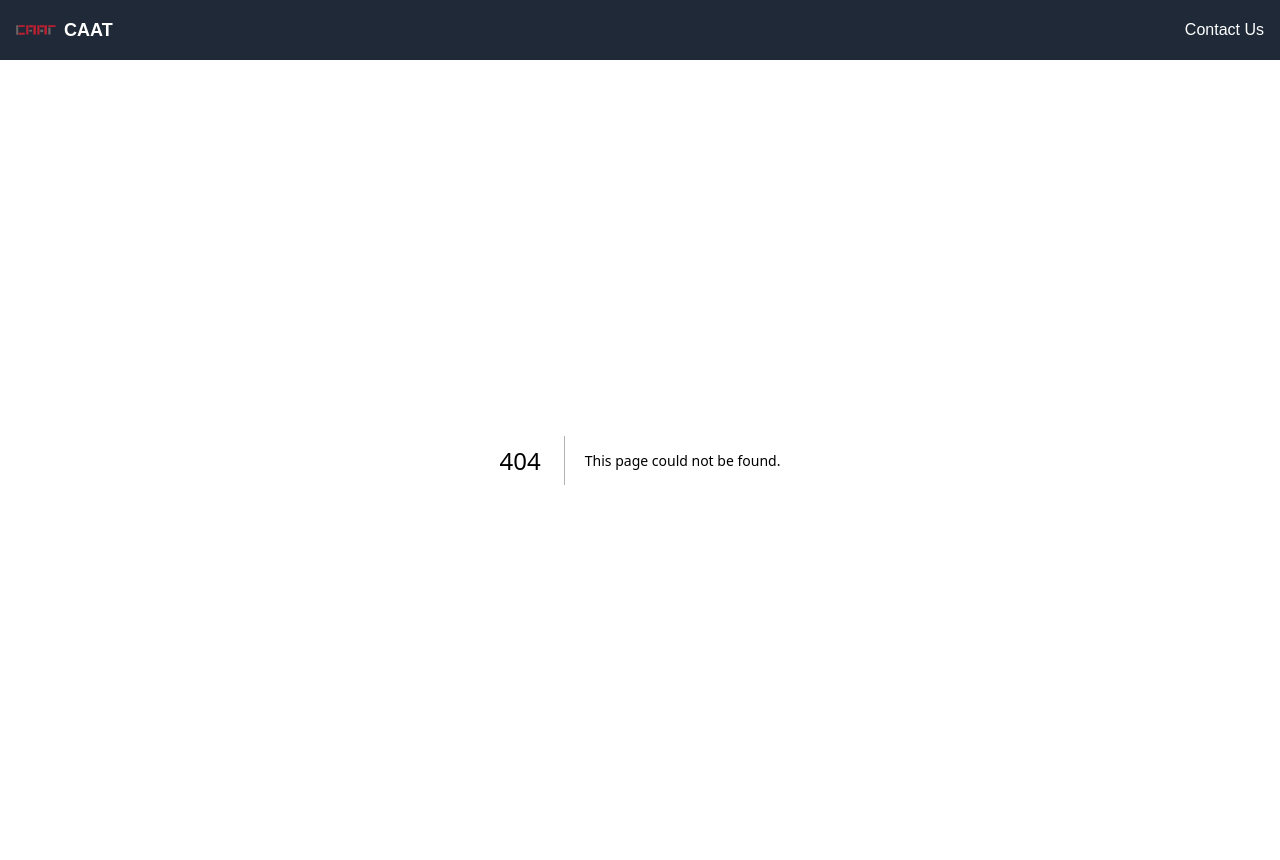
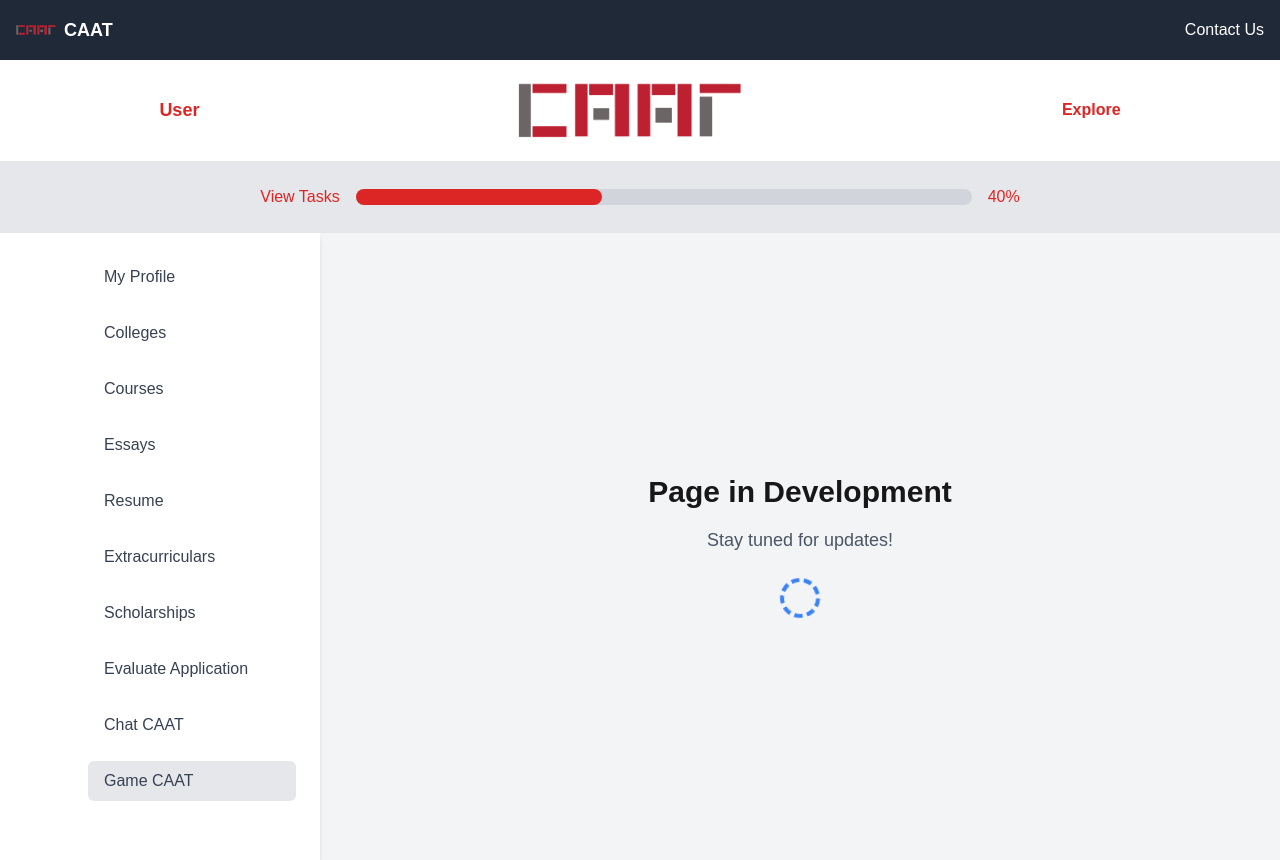
Before and after one commit to mycaatorg/ProjectApp, a Next.js app in the folder caat/frontend/: page /dashboard/gameCaat in a window 1280 px wide. Before the commit this address had no page. Built offline with nearby package versions, Linux system fonts and the light colour scheme; a web font is replaced by a local one.

Commit message:
game aat

```diff
--- /dev/null
+++ b/caat/frontend/app/dashboard/gameCaat/page.tsx
@@ -0,0 +1,7 @@
+"use client";
+
+import ComingSoon from "@/components/comingSoon";
+
+export default function SomePage() {
+  return <ComingSoon />;
+}
--- a/caat/frontend/app/dashboard/layout.tsx
+++ b/caat/frontend/app/dashboard/layout.tsx
@@ -18,7 +18,8 @@ export default function DashboardLayout({ children }: { children: React.ReactNod
     { href: "/dashboard/extracurriculars", label: "Extracurriculars" },
     { href: "/dashboard/scholarships", label: "Scholarships" },
     { href: "/dashboard/evaluate", label: "Evaluate Application" },
-    { href: "/dashboard/chat", label: "Chat CAAT" },
+    { href: "/dashboard/chatCaat", label: "Chat CAAT" },
+    { href: "/dashboard/gameCaat", label: "Game CAAT" }
   ];
 
   const tasks = [
```
